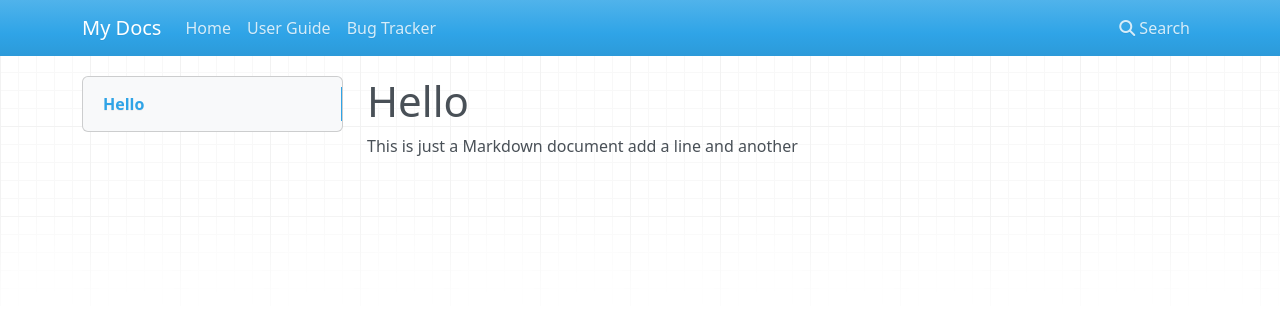
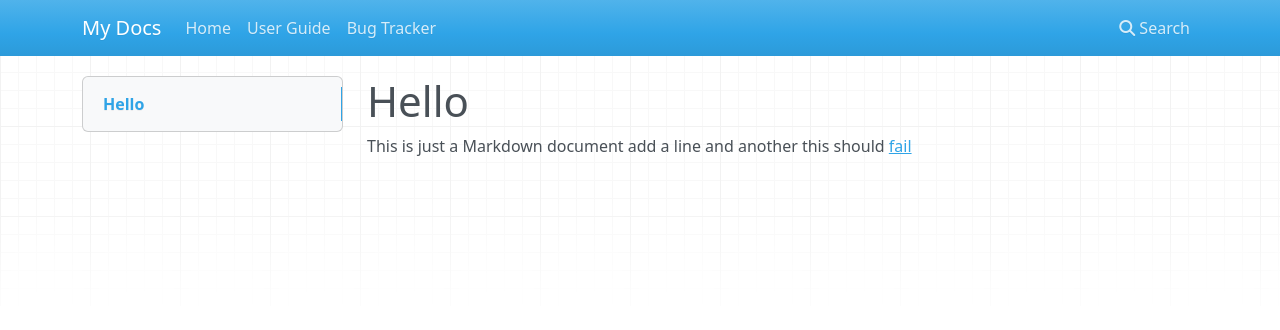
Before and after one commit to evilnick/mkdocs-tests, an MkDocs documentation site: the page built from docs/hello.md, in a window 1280 px wide. Shown: the top 330 px of the page. Built offline with MkDocs 1.6.1, drawn with Linux system fonts in a browser that asks for light colours; nearby versions of some CDN libraries.

Commit message:
Update hello.md

```diff
--- a/docs/hello.md
+++ b/docs/hello.md
@@ -2,3 +2,4 @@
 This is just a Markdown document
 add a line
 and another
+this should [fail](/link/to/nowhere/)
```
